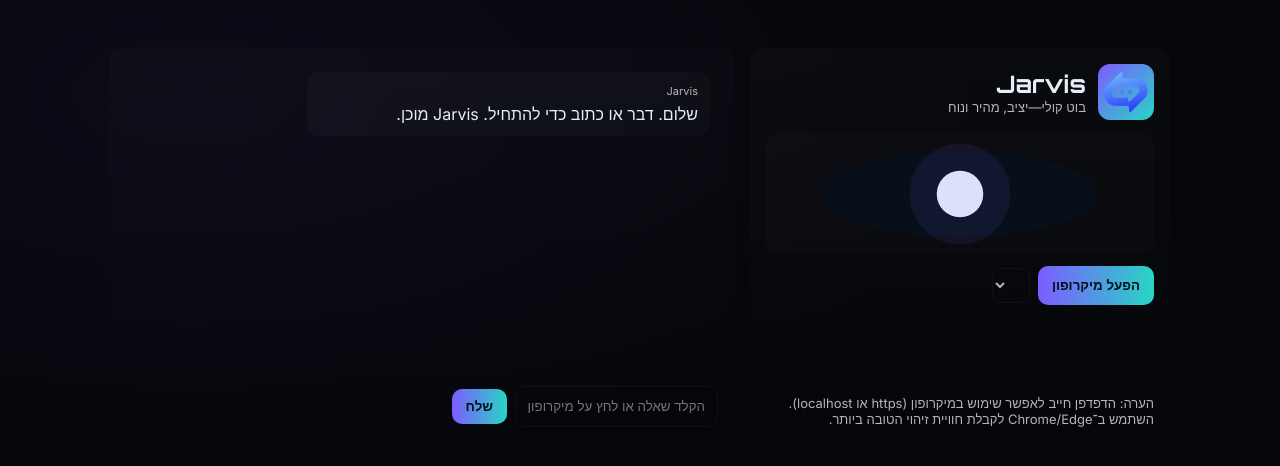
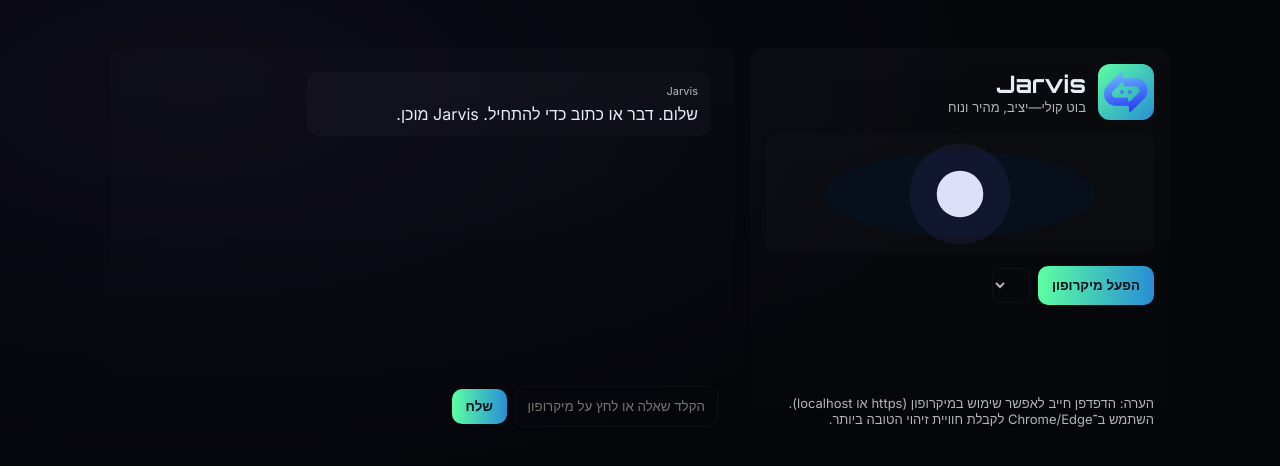
Before and after one commit to iyar620/Jarvis-Voice_Assistan_bot, a plain HTML site: page index.html in a window 1280 px wide. Drawn offline with Linux system fonts and the light colour scheme.

Commit message:
Update index.html

```diff
--- a/index.html
+++ b/index.html
@@ -8,7 +8,7 @@
   <title>Jarvis — בוט קולי מודרני</title>
   <link href="https://fonts.googleapis.com/css2?family=Orbitron:wght@400;700&family=Inter:wght@300;400;600&display=swap" rel="stylesheet">
   <style>
-    :root{--bg:#05060a;--panel:#0e1720;--accent1:#28d5c5;--accent2:#7c5cff;--muted:rgba(255,255,255,0.7)}
+    :root{--bg:#05060a;--panel:#0e1720;--accent1:#288ed5;--accent2:#5cffa2;--muted:rgba(255,255,255,0.7)}
     *{box-sizing:border-box}
     html,body{height:100%;margin:0;font-family:Inter,system-ui,Segoe UI,Roboto,Arial}
     body{background:radial-gradient(800px 400px at 15% 12%, rgba(124,92,255,0.06), transparent),var(--bg);color:#e6eef8}
```
